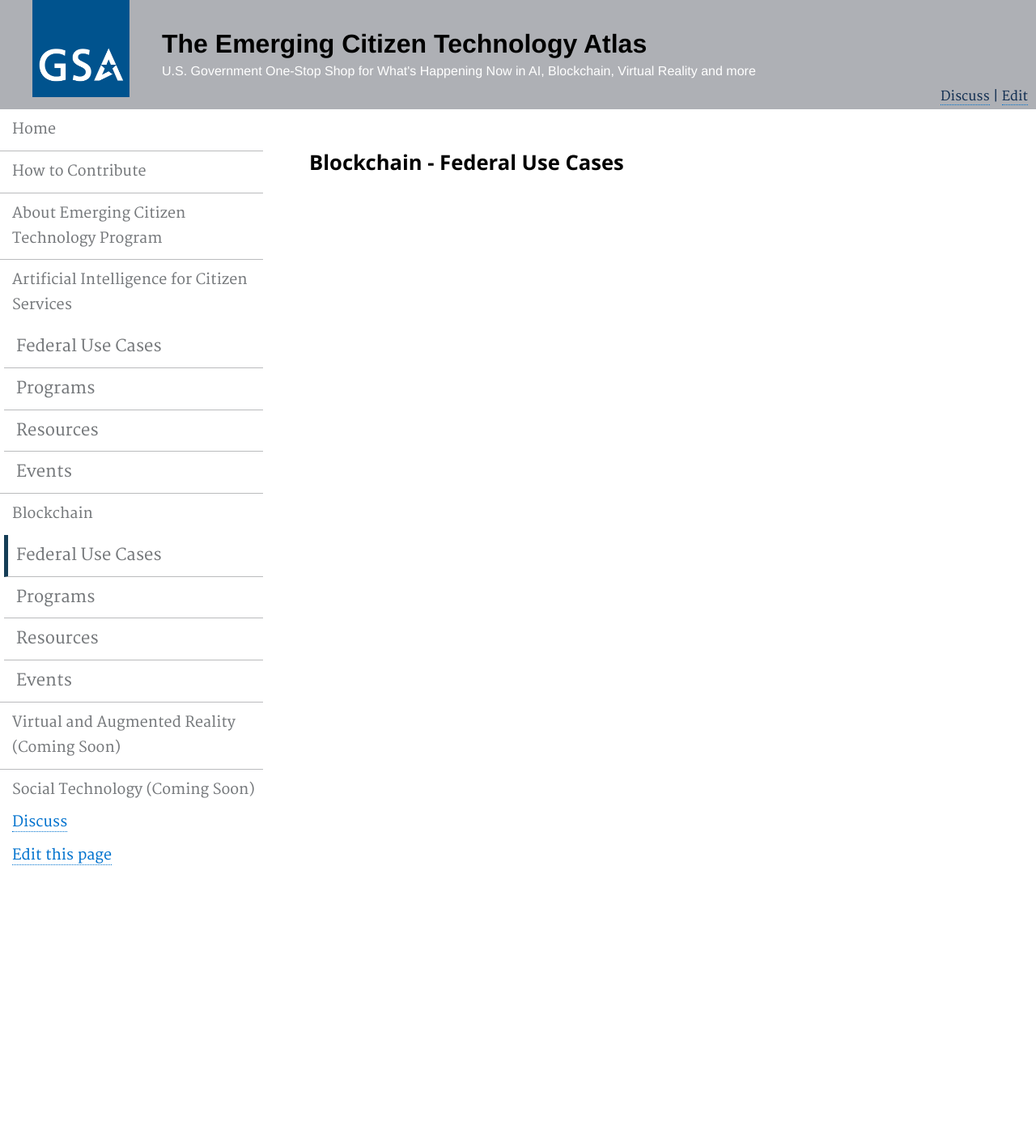
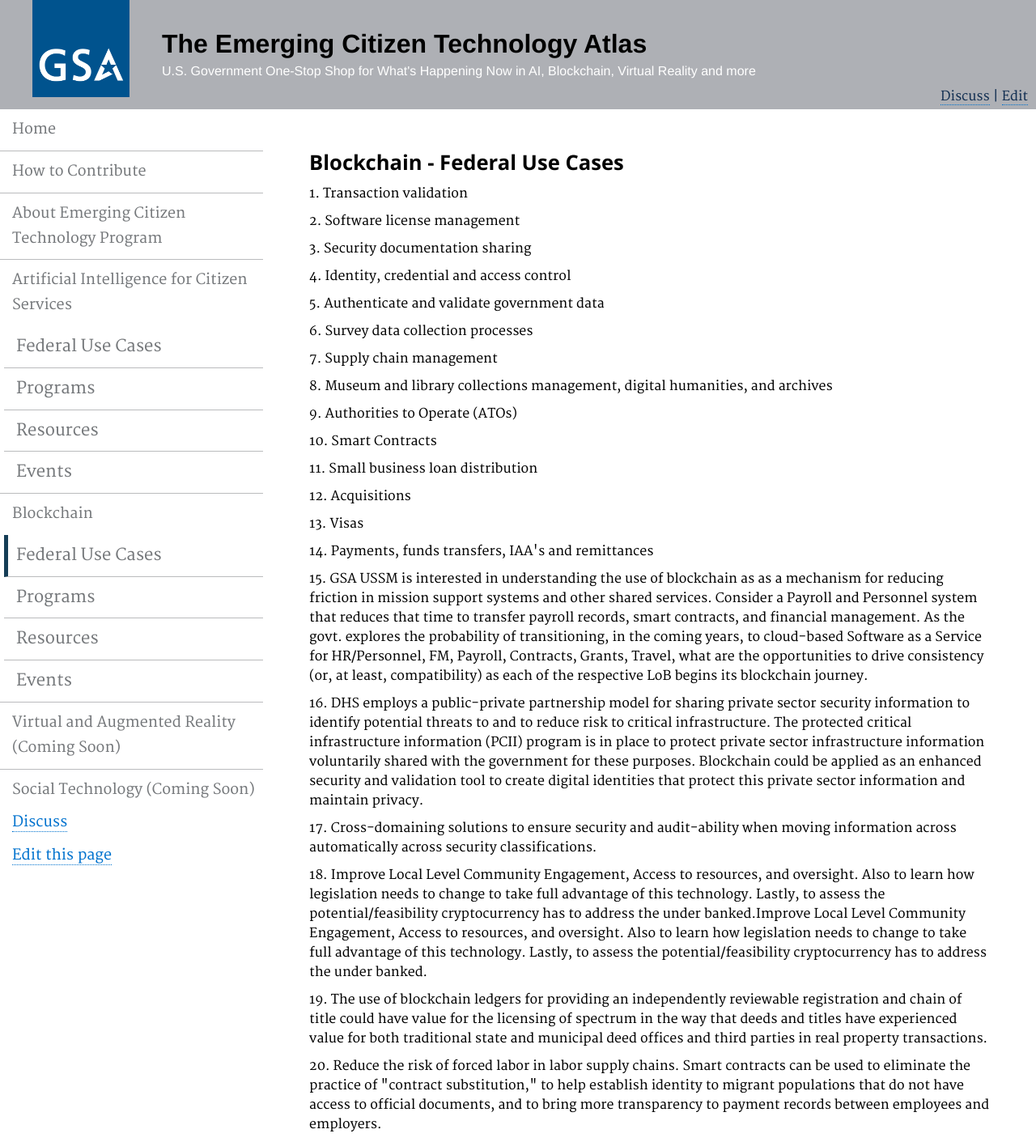
Before and after one commit to GSA/emerging-technology-atlas, a Jekyll site: the page built from pages/blockchain-federal.md, in a window 1280 px wide. Shown: the whole page at 81% size. Built offline with Jekyll 4.4.1, drawn with Linux system fonts in a browser that asks for light colours; before the commit the page ends 1083 px from its top, so only the background shows below that.

Commit message:
Update blockchain-federal.md

```diff
--- a/pages/blockchain-federal.md
+++ b/pages/blockchain-federal.md
@@ -6,3 +6,46 @@ description: ""
 ---
 
 ### Blockchain - Federal Use Cases
+
+<p>
+</p>
+
+<p>1. Transaction validation</p>
+
+<p>2. Software license management</p>
+
+<p>3. Security documentation sharing</p>
+
+<p>4. Identity, credential and access control</p>
+
+<p>5. Authenticate and validate government data</p>
+
+<p>6. Survey data collection processes</p>
+
+<p>7. Supply chain management</p>
+
+<p>8. Museum and library collections management, digital humanities, and archives</p>
+
+<p>9. Authorities to Operate (ATOs)</p>
+
+<p>10. Smart Contracts</p>
+
+<p>11. Small business loan distribution</p>
+
+<p>12. Acquisitions</p>
+
+<p>13. Visas</p>
+
+<p>14. Payments, funds transfers, IAA's and remittances</p>
+
+<p>15. GSA USSM is interested in understanding the use of blockchain as as a mechanism for reducing friction in mission support systems and other shared services. Consider a Payroll and Personnel system that reduces that time to transfer payroll records, smart contracts, and financial management. As the govt. explores the probability of transitioning, in the coming years, to cloud-based Software as a Service for HR/Personnel, FM, Payroll, Contracts, Grants, Travel, what are the opportunities to drive consistency (or, at least, compatibility) as each of the respective LoB begins its blockchain journey.</p>
+
+<p>16. DHS employs a public-private partnership model for sharing private sector security information to identify potential threats to and to reduce risk to critical infrastructure. The protected critical infrastructure information (PCII) program is in place to protect private sector infrastructure information voluntarily shared with the government for these purposes. Blockchain could be applied as an enhanced security and validation tool to create digital identities that protect this private sector information and maintain privacy.</p>
+
+<p>17. Cross-domaining solutions to ensure security and audit-ability when moving information across automatically across security classifications.</p>
+
+<p>18. Improve Local Level Community Engagement, Access to resources, and oversight. Also to learn how legislation needs to change to take full advantage of this technology. Lastly, to assess the potential/feasibility cryptocurrency has to address the under banked.Improve Local Level Community Engagement, Access to resources, and oversight. Also to learn how legislation needs to change to take full advantage of this technology. Lastly, to assess the potential/feasibility cryptocurrency has to address the under banked.</p>
+
+<p>19. The use of blockchain ledgers for providing an independently reviewable registration and chain of title could have value for the licensing of spectrum in the way that deeds and titles have experienced value for both traditional state and municipal deed offices and third parties in real property transactions.</p>
+
+<p>20. Reduce the risk of forced labor in labor supply chains. Smart contracts can be used to eliminate the practice of "contract substitution," to help establish identity to migrant populations that do not have access to official documents, and to bring more transparency to payment records between employees and employers.</p>
```
